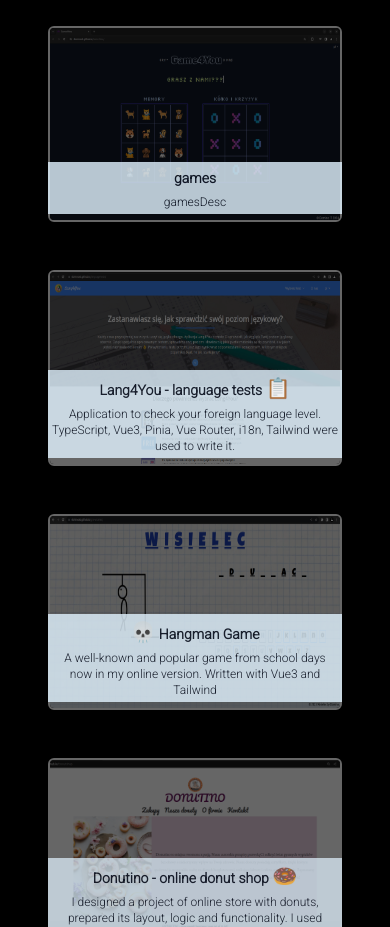
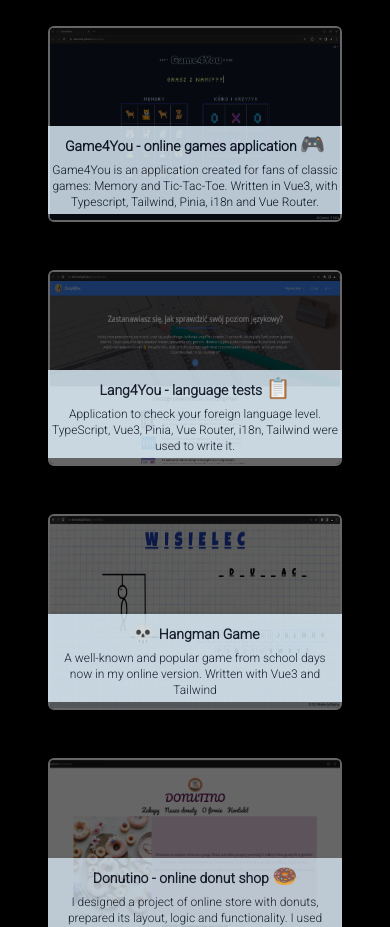
Before and after one commit to DominoxB/my-portfolio, a Vue app: page / in a window 390 px wide. Shown: the part 1480-2407 px from the top of the page. Built offline with nearby package versions, Linux system fonts and the light colour scheme.

Commit message:
feat: add description and translation

```diff
--- a/src/locales/en/index.ts
+++ b/src/locales/en/index.ts
@@ -26,7 +26,9 @@ const en = {
   freePik: "Image by pch.vector on Freepik",
   btn: "Get my resume",
   lang: `Lang4You - language tests <span class="text-xl lg:text-2xl">&#128203;</span>`,
-  langDesc: 'Application to check your foreign language level. TypeScript, Vue3, Pinia, Vue Router, i18n, Tailwind were used to write it.'
+  langDesc: 'Application to check your foreign language level. TypeScript, Vue3, Pinia, Vue Router, i18n, Tailwind were used to write it.',
+  games: `Game4You - online games application <span class="text-xl lg:text-2xl">&#127918;</span>`,
+  gamesDesc: "Game4You is an application created for fans of classic games: Memory and Tic-Tac-Toe. Written in Vue3, with Typescript, Tailwind, Pinia, i18n and Vue Router."
 };
 
 export default en;
--- a/src/locales/pl/index.ts
+++ b/src/locales/pl/index.ts
@@ -27,7 +27,9 @@ const pl = {
   freePik: "Obraz autorstwa pch.vector na Freepik",
   btn: "CV do pobrania",
   lang: `Lang4You - testy językowe <span class="text-xl lg:text-2xl">&#128203;</span>`,
-  langDesc: 'Aplikacja do sprawdzania poziomu języka obcego. Do jej napisania wykorzystano TypeScript, Vue3, Pinia, Vue Router, i18n, Tailwind.'
+  langDesc: 'Aplikacja do sprawdzania poziomu języka obcego. Do jej napisania wykorzystano TypeScript, Vue3, Pinia, Vue Router, i18n, Tailwind.',
+  games: `Game4You - aplikacja z grami online <span class="text-xl lg:text-2xl">&#127918;</span>`,
+  gamesDesc: "Game4You to aplikacja stworzona dla fanów klasycznych gier: Memory oraz Kółko i Krzyżyk. Napisana we Vue3, przy pomocy Typescripta, Tailwinda, Pinii, i18n oraz Vue Router."
 };
 
 export default pl;
```
